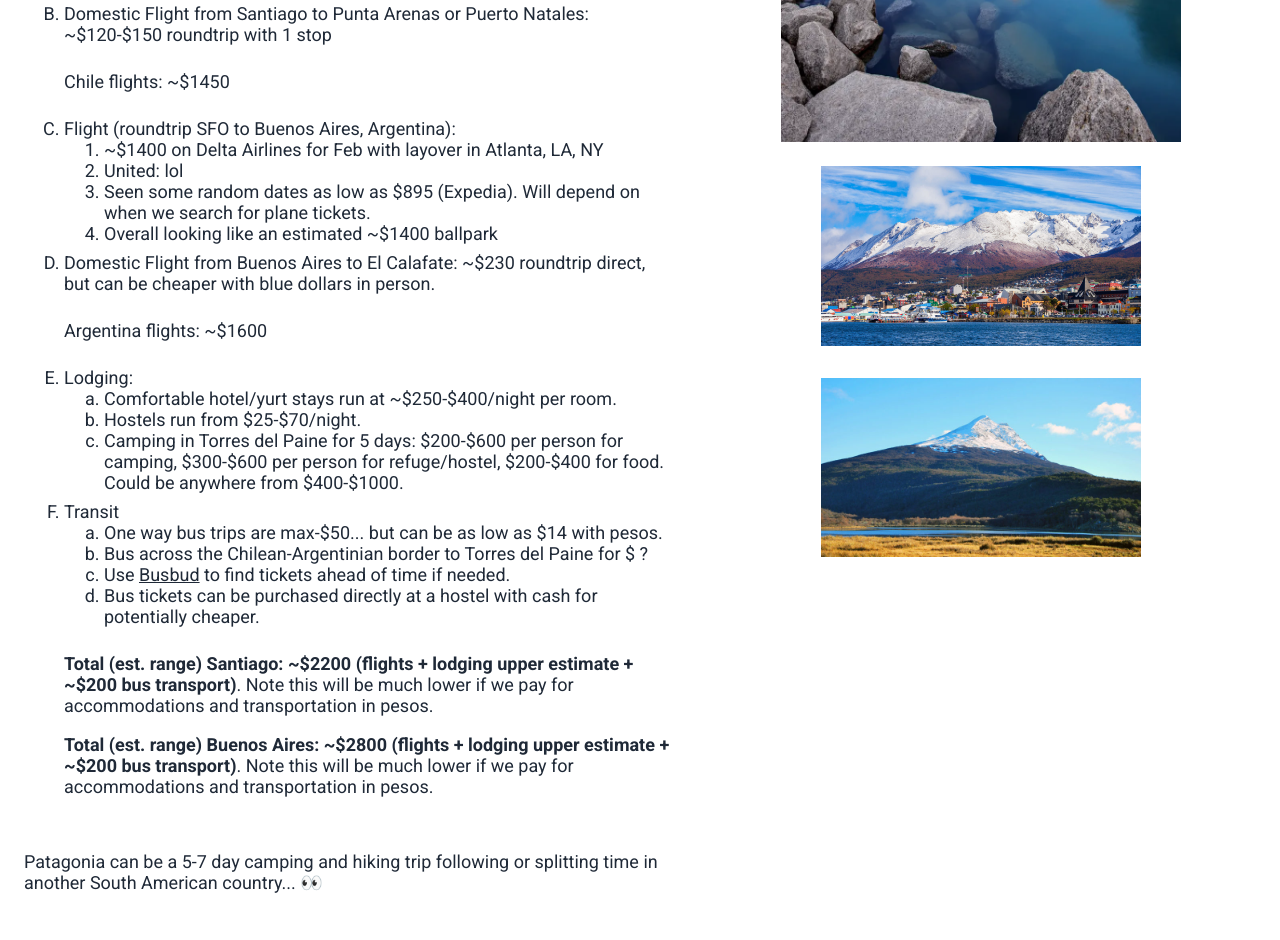
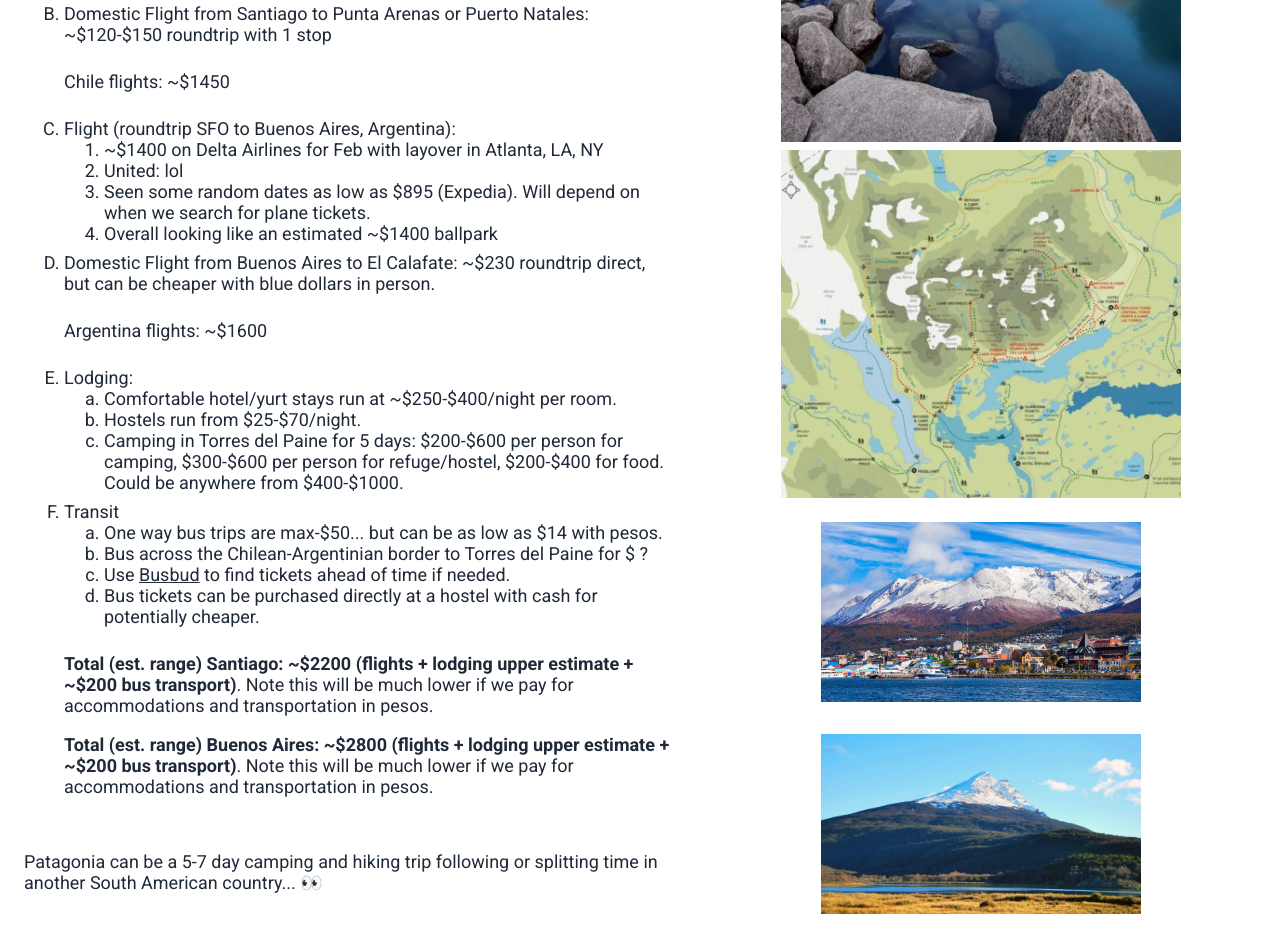
Before and after one commit to jasonho2/TOP-landing-page, a plain HTML site: page pages/patagonia.html in a window 1280 px wide. Shown: the part 1722-2662 px from the top of the page. Drawn offline with Linux system fonts and the light colour scheme.

Commit message:
Add image to Patagonia page

```diff
--- a/pages/patagonia.html
+++ b/pages/patagonia.html
@@ -120,6 +120,7 @@
                 <img class="horizontal-card" src="../images/ecocamp-patagonia.webp">
                 <img class="horizontal-card" src="../images/camping-paine.webp">
                 <img style="max-width: 400px;" src="../images/towers-torres-del-paine-national-park-patagonia.webp">
+                <img style="max-width: 400px;" src="../images/torres-del-paine-w-and-o-map.webp">
                 <img class="horizontal-card" src="../images/Ushuaia.jpg">
                 <img class="horizontal-card" src="../images/Tierra-del-Fuego-Nat-Park-Ushuaia-Argentina.jpg">
             </div>
```
Also changed, not shown: images/torres-del-paine-w-and-o-map.webp (added), 1 other file.
